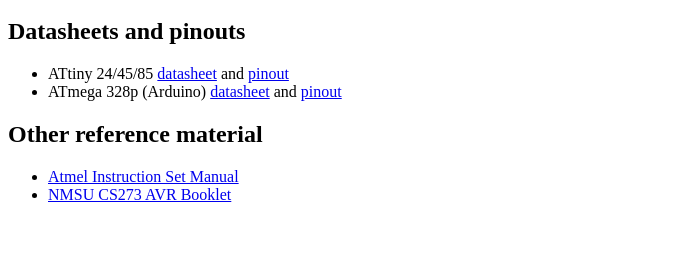
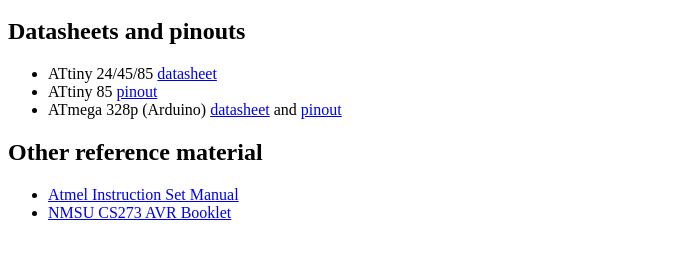
Before and after one commit to larsks/docker-image-avrbuilder, a plain HTML site: page docs/index.html in a window 1280 px wide. Shown: the part 48-304 px from the top of the page, without its empty margins (0-680 px from the left). Drawn offline with Linux system fonts and the light colour scheme.

Commit message:
list attiny85 pinout separately

```diff
--- a/docs/index.html
+++ b/docs/index.html
@@ -10,8 +10,8 @@
 
   <h2>Datasheets and pinouts</h2>
   <ul>
-    <li>ATtiny 24/45/85 <a href="datasheets/Atmel-2586-AVR-8-bit-Microcontroller-ATtiny25-ATtiny45-ATtiny85_Datasheet.pdf">datasheet</a>
-      and <a href="pinouts/attiny85_pinout.jpeg">pinout</a></li>
+    <li>ATtiny 24/45/85 <a href="datasheets/Atmel-2586-AVR-8-bit-Microcontroller-ATtiny25-ATtiny45-ATtiny85_Datasheet.pdf">datasheet</a></li>
+    <li>ATtiny 85 <a href="pinouts/attiny85_pinout.jpeg">pinout</a></li>
     <li>ATmega 328p (Arduino) <a href="datasheets/ tmel-7810-Automotive-Microcontrollers-ATmega328P_Datasheet.pdf">datasheet</a> and
       <a href="pinouts/atmega328p_pinout.jpeg">pinout</a></li>
   </ul>
```
